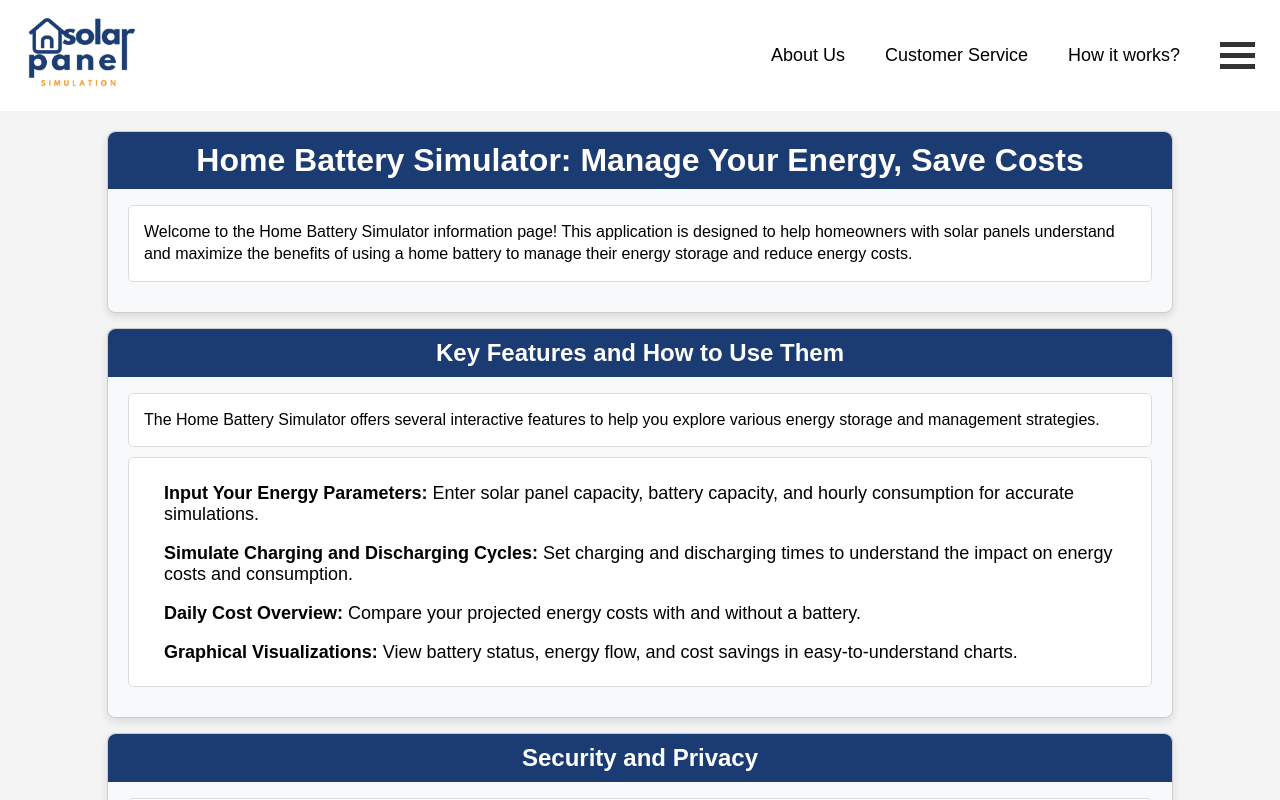
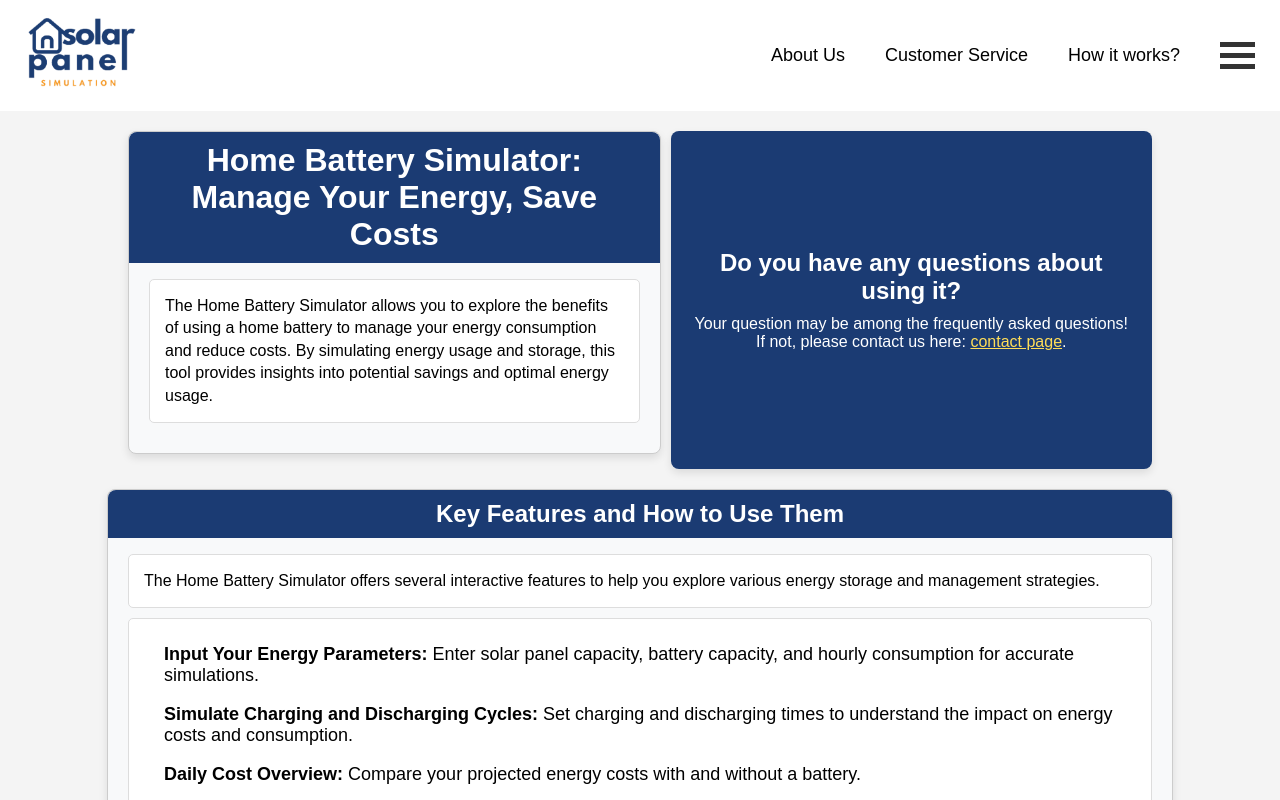
Before and after one commit to BrigitteHx/CodeerSpaceDepotProject, a React (Create React App) app in the folder codeermap/my-app/: page /information in a window 1280 px wide. Shown: the top 800 px of the page. Built offline with nearby package versions, Linux system fonts and the light colour scheme.

Commit message:
depot project - edited: css updated, feat: added hyperlink to contact page & route

```diff
--- a/codeermap/my-app/src/components/information/InformationPage.js
+++ b/codeermap/my-app/src/components/information/InformationPage.js
@@ -4,9 +4,22 @@ import './style/InfoForm.css';
 const InformationPage = () => {
     return (
         <div className="information-container">
-            <div className="section introduction">
-                <h1>Home Battery Simulator: Manage Your Energy, Save Costs</h1>
-                <p>Welcome to the Home Battery Simulator information page! This application is designed to help homeowners with solar panels understand and maximize the benefits of using a home battery to manage their energy storage and reduce energy costs.</p>
+            <div className="intro-section">
+                <div className="section">
+                    <h1>Home Battery Simulator: Manage Your Energy, Save Costs</h1>
+                    <p>
+                        The Home Battery Simulator allows you to explore the benefits of using a home battery to manage your energy
+                        consumption and reduce costs. By simulating energy usage and storage, this tool provides insights into
+                        potential savings and optimal energy usage.
+                    </p>
+                </div>
+                <div className="faq-prompt">
+                    <h2>Do you have any questions about using it?</h2>
+                    <p>
+                        Your question may be among the frequently asked questions!<br />
+                        If not, please contact us here: <a href="/contact" className="contact-link">contact page</a>.
+                    </p>
+                </div>
             </div>
 
             <div className="section features">
--- a/codeermap/my-app/src/components/information/style/InfoForm.css
+++ b/codeermap/my-app/src/components/information/style/InfoForm.css
@@ -93,3 +93,93 @@
         font-size: 1.6em;
     }
 }
+
+/* Container styling for the entire information page */
+.information-container {
+    display: flex;
+    flex-direction: column;
+    align-items: center;
+    padding: 20px;
+    margin: 0 auto;
+    width: 80%;
+}
+
+/* Intro section styling (half-width layout) */
+.intro-section {
+    display: flex;
+    width: 100%;
+    margin-bottom: 20px;
+}
+
+.intro-section .section {
+    width: 50%;
+    background-color: #f8f9fa;
+    border: 1px solid #ccc;
+    border-radius: 8px;
+    padding: 20px;
+    box-shadow: 0px 4px 8px rgba(0, 0, 0, 0.1);
+    margin-right: 10px;
+}
+
+.intro-section .faq-prompt {
+    width: 45%;
+    background-color: #1b3b73; /* Dark blue background for the FAQ prompt box */
+    color: white;
+    border-radius: 8px;
+    padding: 20px;
+    display: flex;
+    flex-direction: column;
+    justify-content: center;
+    align-items: center;
+    text-align: center;
+    box-shadow: 0px 4px 8px rgba(0, 0, 0, 0.1);
+}
+
+.intro-section .faq-prompt h2 {
+    margin: 0 0 10px;
+    font-size: 1.5em;
+}
+
+.intro-section .faq-prompt p {
+    margin: 0;
+    font-size: 1em;
+}
+
+/* Link styling for contact page link */
+.contact-link {
+    color: #ffdd57; /* Light yellow for contrast */
+    text-decoration: underline;
+}
+
+.contact-link:hover {
+    color: #ffd700; /* Slightly darker yellow on hover */
+    text-decoration: none;
+}
+
+/* General section styling */
+.section {
+    width: 100%;
+    background-color: #f8f9fa;
+    border: 1px solid #ccc;
+    border-radius: 8px;
+    padding: 20px;
+    margin-bottom: 15px;
+    box-shadow: 0px 4px 8px rgba(0, 0, 0, 0.1);
+}
+
+/* Responsive styling for mobile */
+@media screen and (max-width: 768px) {
+    .information-container {
+        width: 90%;
+    }
+
+    .intro-section {
+        flex-direction: column;
+    }
+
+    .intro-section .section,
+    .intro-section .faq-prompt {
+        width: 100%;
+        margin: 0 0 10px;
+    }
+}
```
